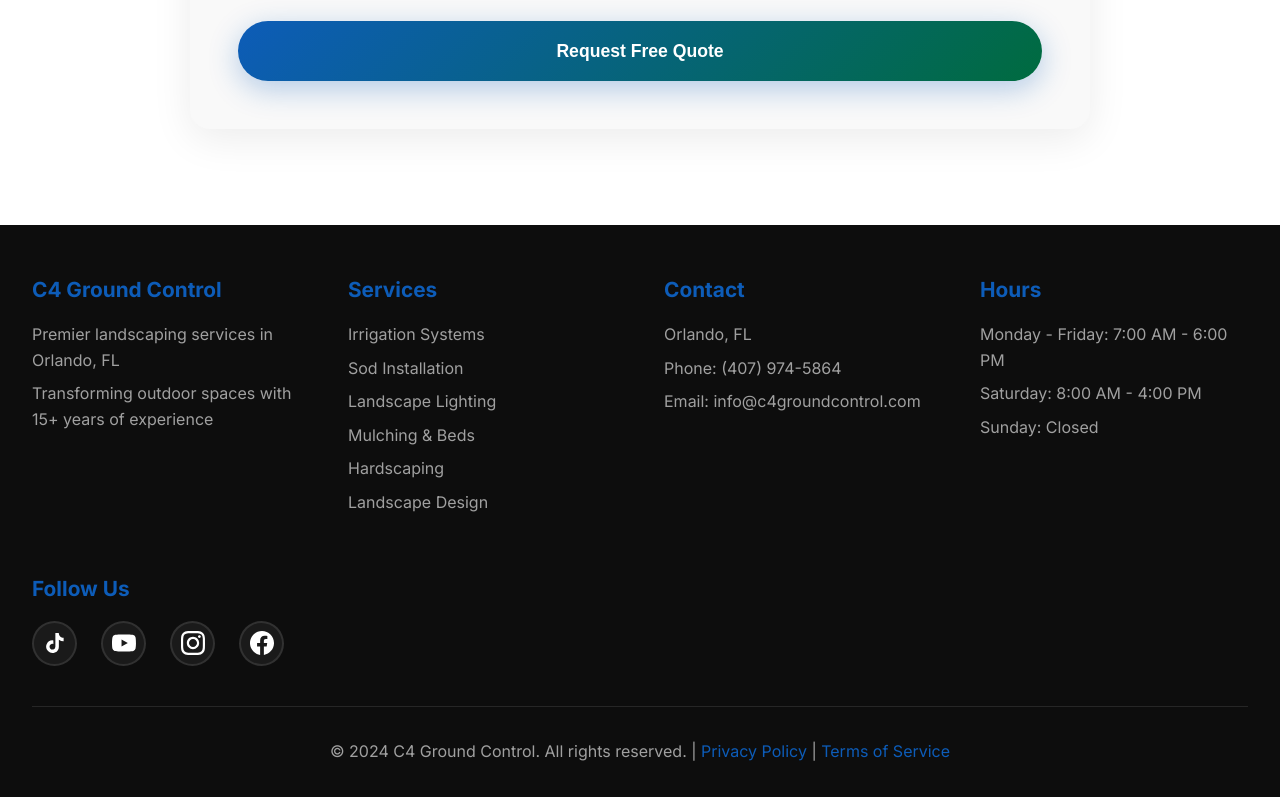
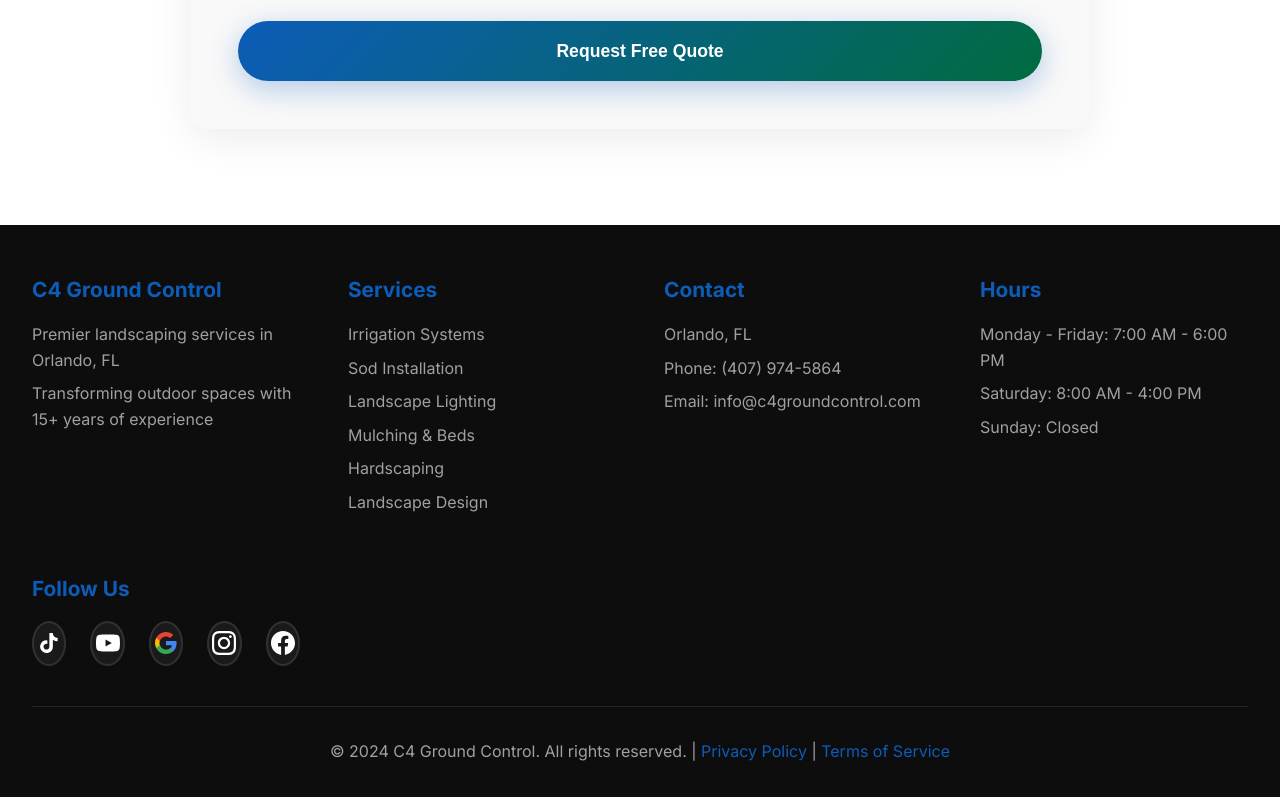
Before and after one commit to coleharper22/c4-ground-control-website, a website: page public/index.html in a window 1280 px wide. Shown: the part 6977-7774 px from the top of the page. Drawn offline with Linux system fonts and the light colour scheme.

Commit message:
Add Google Reviews link (4.9⭐ 121 reviews) + Google icon to footer

```diff
--- a/public/index.html
+++ b/public/index.html
@@ -1238,7 +1238,7 @@
                         <span class="review-count">Based on 121 Google reviews</span>
                     </div>
                 </div>
-                <a href="https://share.google/u1GBPIRJfxZCBX5TC" target="_blank" class="btn-primary">
+                <a href="https://share.google/Sf8MuKy2QUcfgB4sq" target="_blank" rel="noopener noreferrer" class="btn-primary">
                     Read Our Reviews
                 </a>
             </div>
@@ -1335,6 +1335,14 @@
                     <a href="https://www.youtube.com/@C4groundcontrol" target="_blank" rel="noopener noreferrer" aria-label="YouTube">
                         <svg xmlns="http://www.w3.org/2000/svg" viewBox="0 0 24 24">
                             <path d="M23.498 6.186a3.016 3.016 0 0 0-2.122-2.136C19.505 3.545 12 3.545 12 3.545s-7.505 0-9.377.505A3.017 3.017 0 0 0 .502 6.186C0 8.07 0 12 0 12s0 3.93.502 5.814a3.016 3.016 0 0 0 2.122 2.136c1.871.505 9.376.505 9.376.505s7.505 0 9.377-.505a3.015 3.015 0 0 0 2.122-2.136C24 15.93 24 12 24 12s0-3.93-.502-5.814zM9.545 15.568V8.432L15.818 12l-6.273 3.568z"/>
+                        </svg>
+                    </a>
+                    <a href="https://share.google/Sf8MuKy2QUcfgB4sq" target="_blank" rel="noopener noreferrer" aria-label="Google Reviews">
+                        <svg xmlns="http://www.w3.org/2000/svg" viewBox="0 0 24 24">
+                            <path d="M22.56 12.25c0-.78-.07-1.53-.2-2.25H12v4.26h5.92c-.26 1.37-1.04 2.53-2.21 3.31v2.77h3.57c2.08-1.92 3.28-4.74 3.28-8.09z" fill="#4285F4"/>
+                            <path d="M12 23c2.97 0 5.46-.98 7.28-2.66l-3.57-2.77c-.98.66-2.23 1.06-3.71 1.06-2.86 0-5.29-1.93-6.16-4.53H2.18v2.84C3.99 20.53 7.7 23 12 23z" fill="#34A853"/>
+                            <path d="M5.84 14.09c-.22-.66-.35-1.36-.35-2.09s.13-1.43.35-2.09V7.07H2.18C1.43 8.55 1 10.22 1 12s.43 3.45 1.18 4.93l2.85-2.22.81-.62z" fill="#FBBC05"/>
+                            <path d="M12 5.38c1.62 0 3.06.56 4.21 1.64l3.15-3.15C17.45 2.09 14.97 1 12 1 7.7 1 3.99 3.47 2.18 7.07l3.66 2.84c.87-2.6 3.3-4.53 6.16-4.53z" fill="#EA4335"/>
                         </svg>
                     </a>
                     <a href="https://instagram.com/c4groundcontrol" target="_blank" rel="noopener noreferrer" aria-label="Instagram">
```
